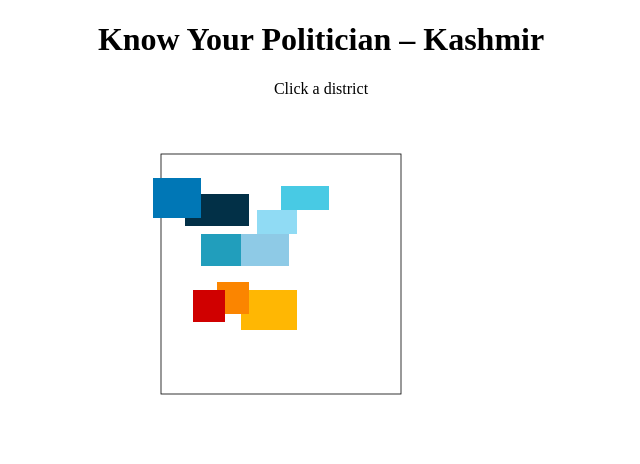
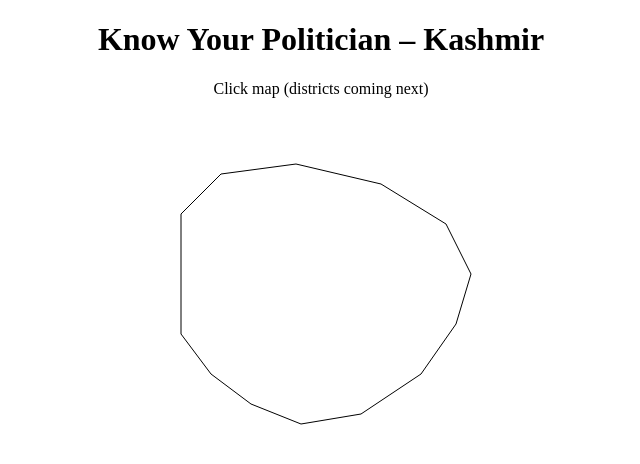
Before and after one commit to zgulll/know-your-representatives-kashmir, a React (Vite) app: page / in a window 1280 px wide. Shown: the top 464 px of the page, without its empty margins (319-959 px from the left). Built offline with nearby package versions, Linux system fonts and the light colour scheme.

Commit message:
Update App.jsx

```diff
--- a/App.jsx
+++ b/App.jsx
@@ -1,76 +1,17 @@
 import React from "react";
 
 function App() {
-
-  const handleClick = (district) => {
-    alert("You clicked " + district);
-  };
-
   return (
     <div style={{ textAlign: "center", marginTop: "20px" }}>
       <h1>Know Your Politician – Kashmir</h1>
-      <p>Click a district</p>
+      <p>Click map (districts coming next)</p>
 
-      <svg viewBox="0 0 500 500" width="400">
-
-        {/* OUTLINE */}
-        <rect x="50" y="50" width="300" height="300" fill="none" stroke="black" />
-
-        {/* SRINAGAR */}
-        <rect x="150" y="150" width="60" height="40"
-          fill="#8ecae6"
-          onClick={() => handleClick("Srinagar")}
-        />
-
-        {/* BUDGAM */}
-        <rect x="100" y="150" width="50" height="40"
-          fill="#219ebc"
-          onClick={() => handleClick("Budgam")}
-        />
-
-        {/* BARAMULLA */}
-        <rect x="80" y="100" width="80" height="40"
-          fill="#023047"
-          onClick={() => handleClick("Baramulla")}
-        />
-
-        {/* ANANTNAG */}
-        <rect x="150" y="220" width="70" height="50"
-          fill="#ffb703"
-          onClick={() => handleClick("Anantnag")}
-        />
-
-        {/* PULWAMA */}
-        <rect x="120" y="210" width="40" height="40"
-          fill="#fb8500"
-          onClick={() => handleClick("Pulwama")}
-        />
-
-        {/* SHOPIAN */}
-        <rect x="90" y="220" width="40" height="40"
-          fill="#d00000"
-          onClick={() => handleClick("Shopian")}
-        />
-
-        {/* GANDERBAL */}
-        <rect x="170" y="120" width="50" height="30"
-          fill="#90dbf4"
-          onClick={() => handleClick("Ganderbal")}
-        />
-
-        {/* BANDIPORA */}
-        <rect x="200" y="90" width="60" height="30"
-          fill="#48cae4"
-          onClick={() => handleClick("Bandipora")}
-        />
-
-        {/* KUPWARA */}
-        <rect x="40" y="80" width="60" height="50"
-          fill="#0077b6"
-          onClick={() => handleClick("Kupwara")}
-        />
-
-      </svg>
+      <img
+        src="/kashmir.svg"
+        alt="Kashmir Map"
+        style={{ width: "400px", cursor: "pointer" }}
+        onClick={() => alert("Map clicked")}
+      />
     </div>
   );
 }
```
